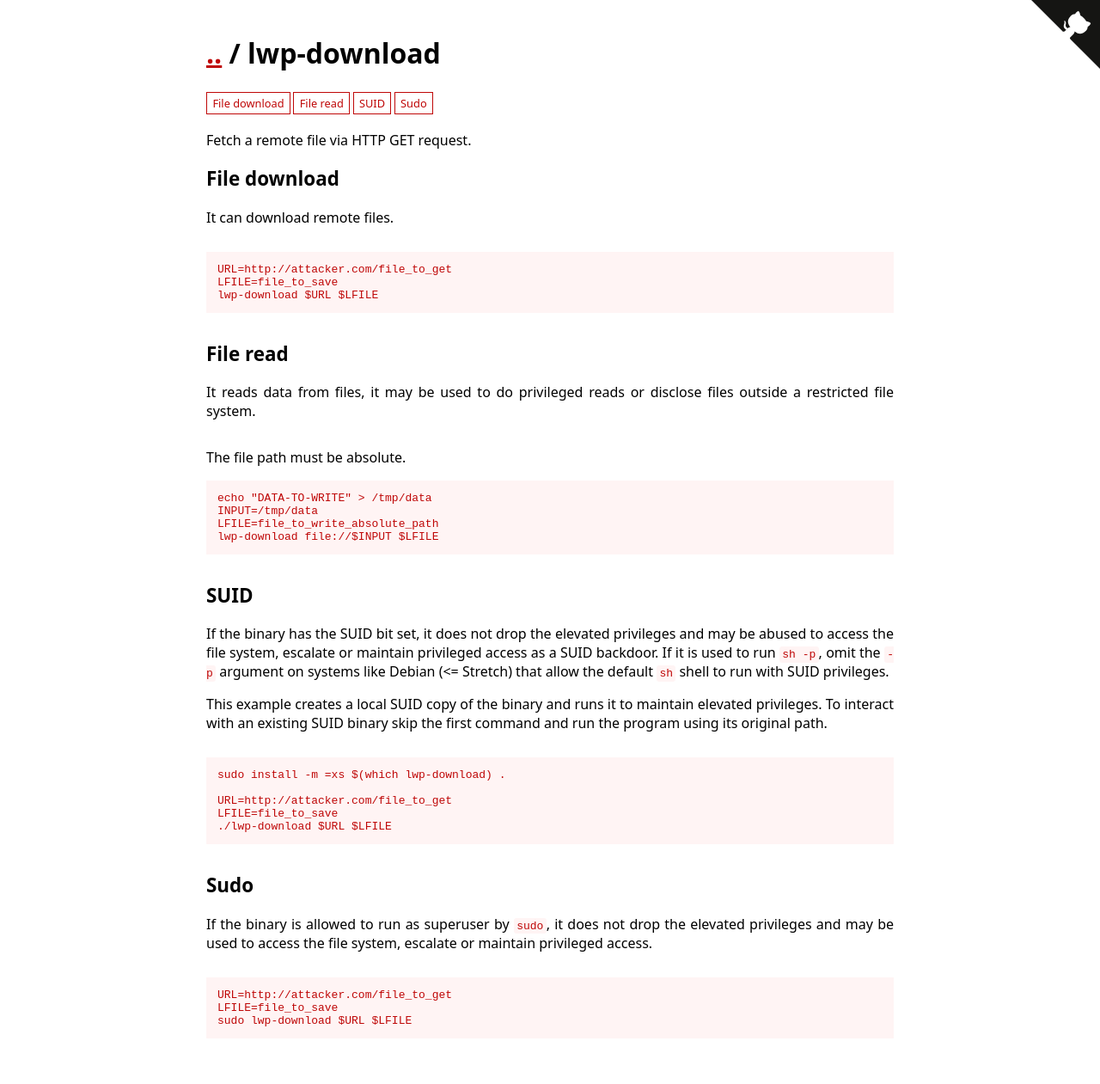
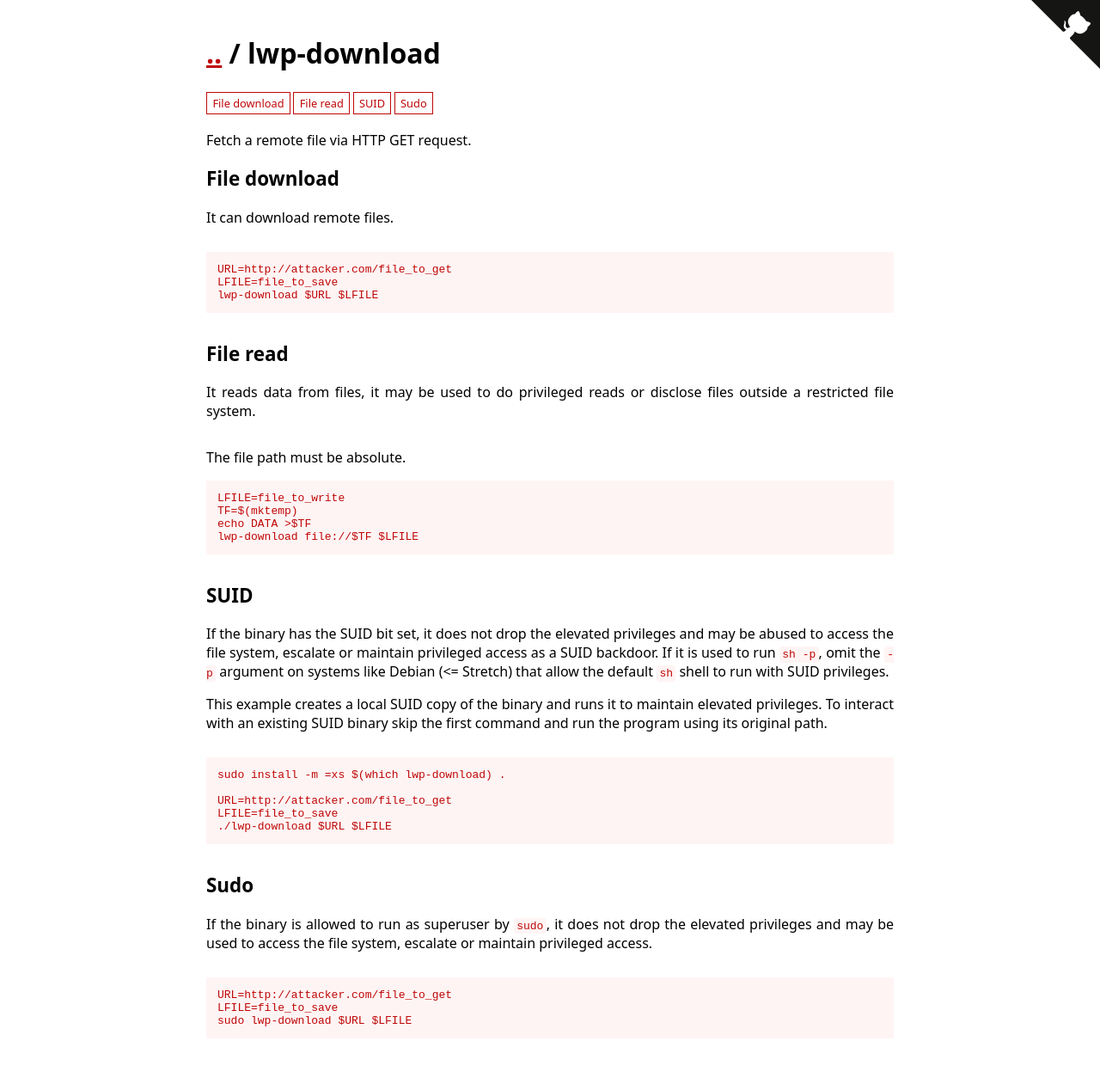
Before and after one commit to GTFOBins/GTFOBins.github.io, a Jekyll site: the page built from _gtfobins/lwp-download.md, in a window 1280 px wide. Shown: the whole page at 86% size. Built offline with Jekyll 4.4.1, drawn with Linux system fonts in a browser that asks for light colours.

Commit message:
Update lwp-download.md

```diff
--- a/_gtfobins/lwp-download.md
+++ b/_gtfobins/lwp-download.md
@@ -19,8 +19,8 @@ functions:
   file-read:
     - description: The file path must be absolute.
       code: |
-        echo "DATA-TO-WRITE" > /tmp/data
-        INPUT=/tmp/data
-        LFILE=file_to_write_absolute_path
-        lwp-download file://$INPUT $LFILE
+        LFILE=file_to_write
+        TF=$(mktemp)
+        echo DATA >$TF
+        lwp-download file://$TF $LFILE
 ---
```
